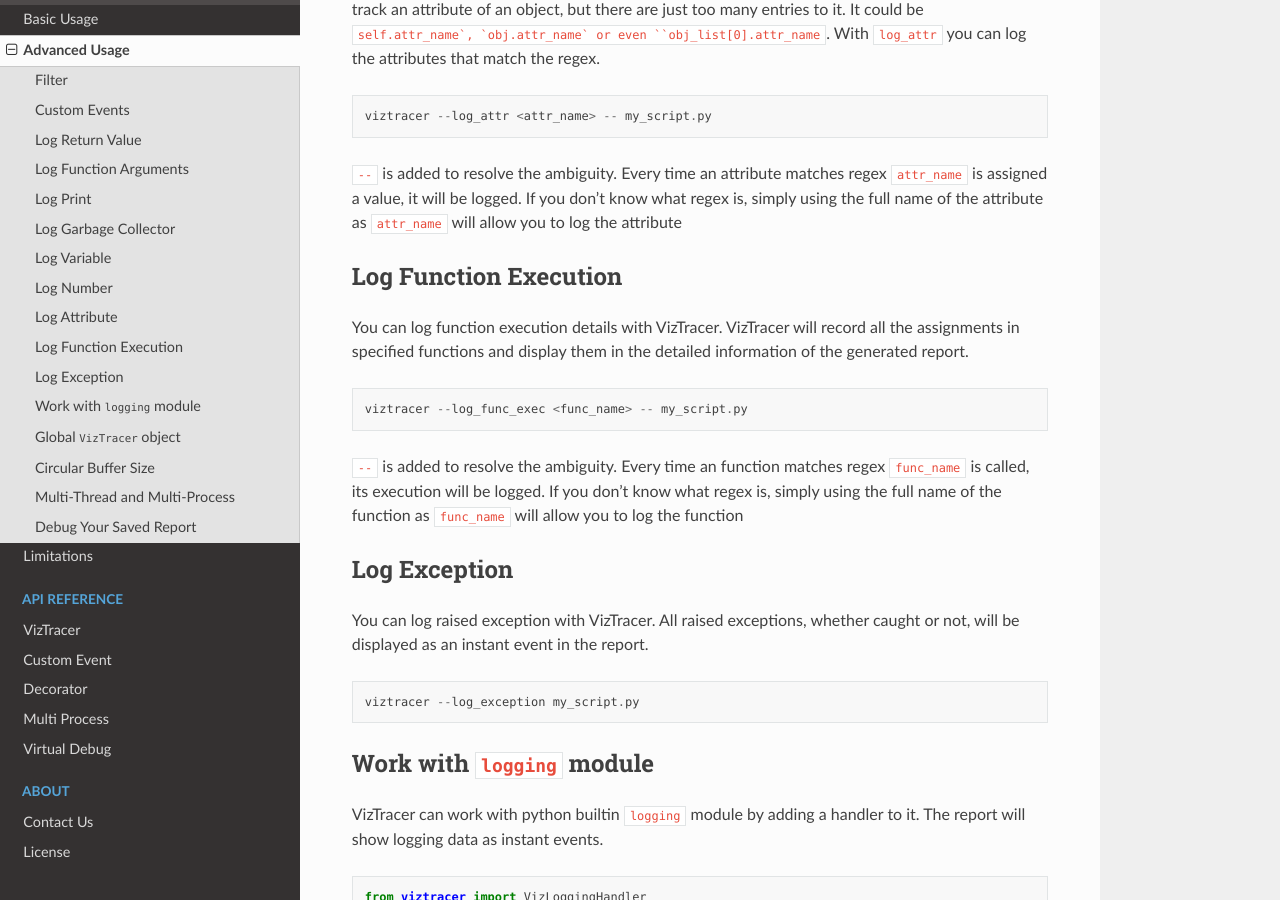
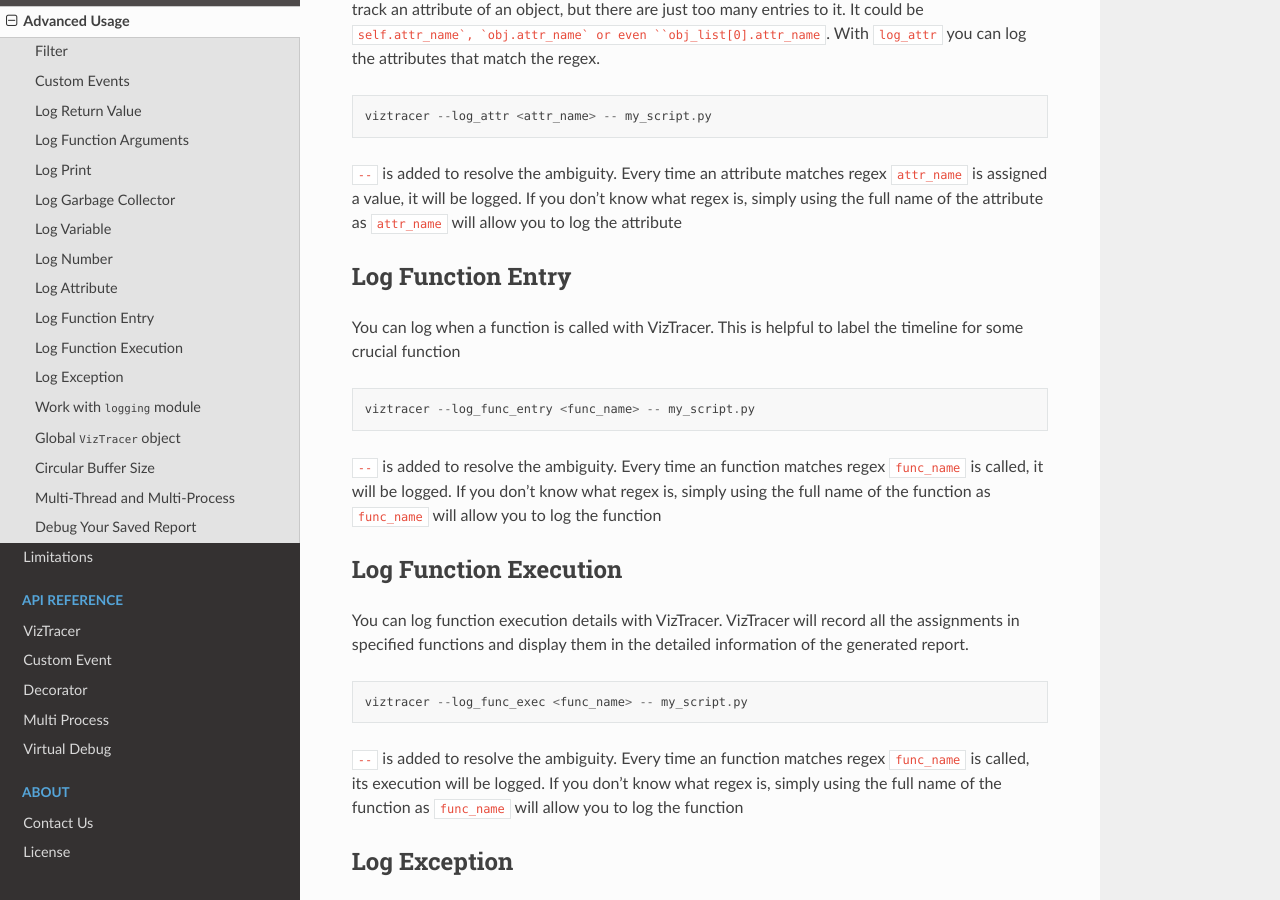
Before and after one commit to gaogaotiantian/viztracer, a Sphinx documentation site: the page built from docs/source/advanced_usage.rst, in a window 1280 px wide and 900 px high, scrolled down 4465 px. Built offline with Sphinx 7.4.7 and the Read the Docs theme 2.0.0, drawn with Linux system fonts in a browser that asks for light colours.

Commit message:
Update docs

```diff
--- a/docs/source/advanced_usage.rst
+++ b/docs/source/advanced_usage.rst
@@ -208,6 +208,18 @@
 ``--`` is added to resolve the ambiguity. Every time an attribute matches regex ``attr_name`` is assigned a value, it will be logged.
 If you don't know what regex is, simply using the full name of the attribute as ``attr_name`` will allow you to log the attribute
 
+Log Function Entry
+------------------
+
+You can log when a function is called with VizTracer. This is helpful to label the timeline for some crucial function
+
+.. code-block::
+
+    viztracer --log_func_entry <func_name> -- my_script.py
+
+``--`` is added to resolve the ambiguity. Every time an function matches regex ``func_name`` is called, it will be logged.
+If you don't know what regex is, simply using the full name of the function as ``func_name`` will allow you to log the function
+
 Log Function Execution
 ----------------------
 
```
Also changed, not shown: README.md (+2 -1 lines).
